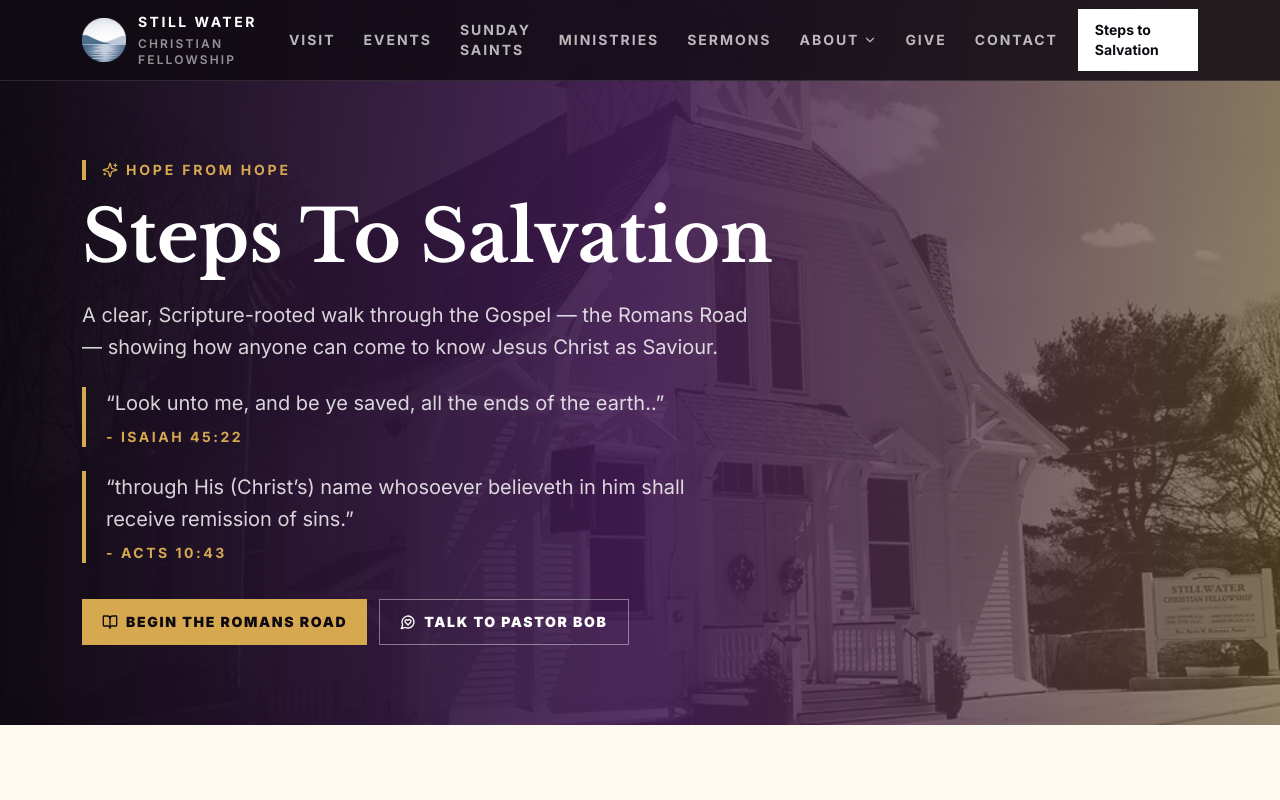
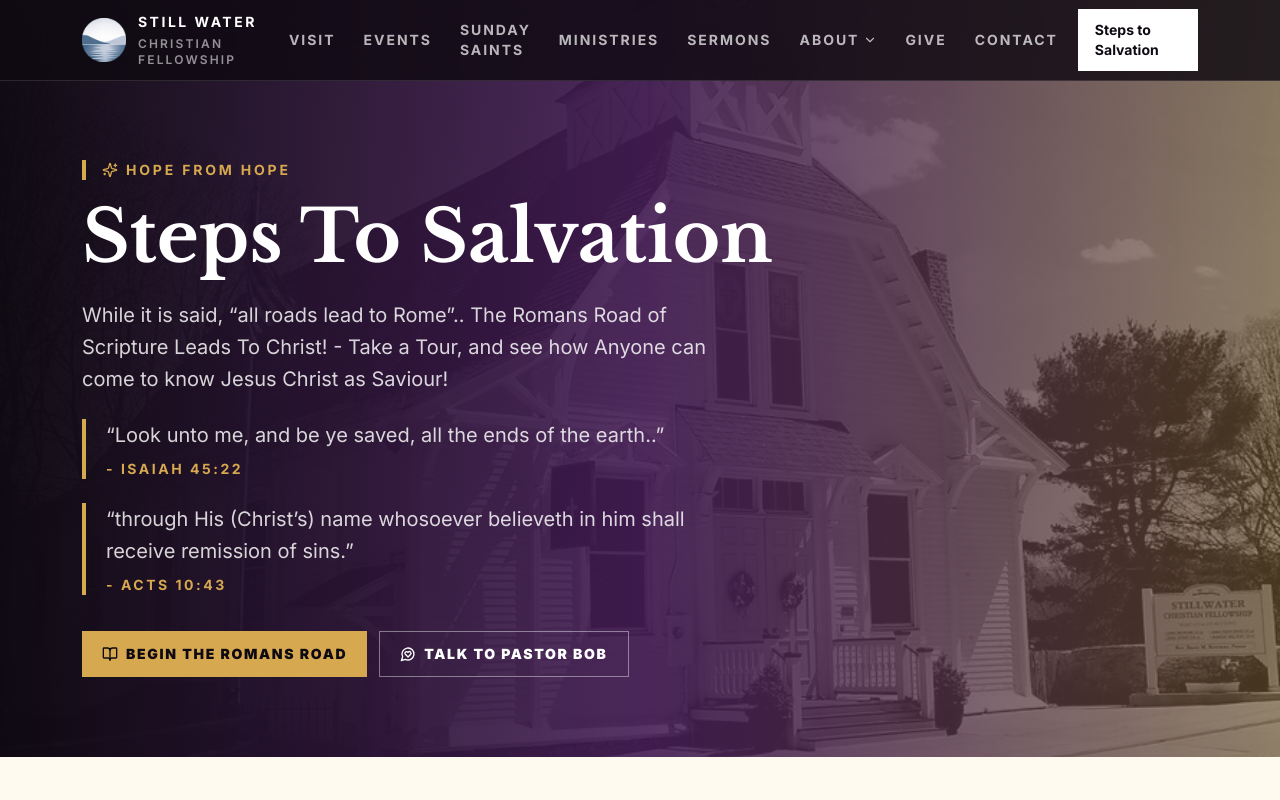
Before and after one commit to edesent/stillwater-christian-fellowship, a Next.js app: page /steps-to-salvation in a window 1280 px wide. Shown: the top 800 px of the page. Built offline with nearby package versions, Linux system fonts and the light colour scheme.

Commit message:
Update Steps to Salvation hero invitation text

```diff
--- a/src/app/steps-to-salvation/page.tsx
+++ b/src/app/steps-to-salvation/page.tsx
@@ -70,8 +70,9 @@ function Hero() {
           Steps To Salvation
         </h1>
         <p className="mt-6 max-w-2xl text-lg leading-8 text-white/82 sm:text-xl">
-          A clear, Scripture-rooted walk through the Gospel — the Romans Road —
-          showing how anyone can come to know Jesus Christ as Saviour.
+          While it is said, &ldquo;all roads lead to Rome&rdquo;.. The Romans Road
+          of Scripture Leads To Christ! - Take a Tour, and see how Anyone can
+          come to know Jesus Christ as Saviour!
         </p>
         <blockquote className="mt-6 max-w-2xl border-l-4 border-sky pl-5 text-lg leading-8 text-white/82 sm:text-xl">
           <p>
```
